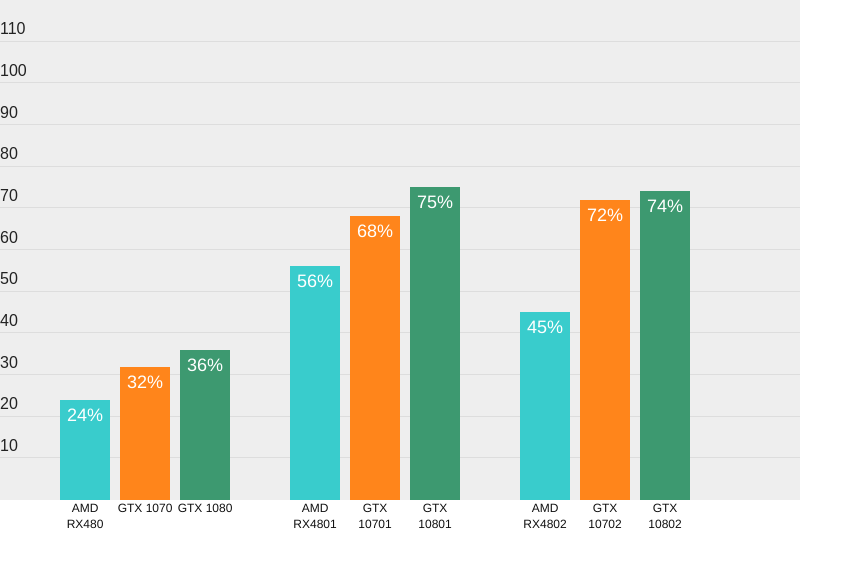
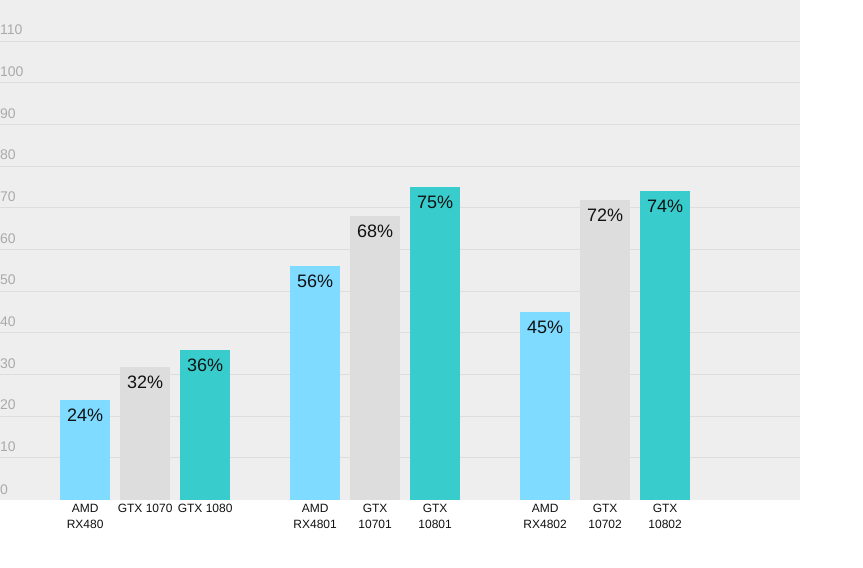
Before and after one commit to regislutter/graphacss, a website: page src/index.html in a window 1280 px wide. Shown: the whole page, without its empty margins (0-863 px from the left). Drawn offline with Linux system fonts and the light colour scheme; files that its build step writes are made by us from their sources.

Commit message:
Display first step + automatic YIQ contrast

```diff
--- a/src/index.html
+++ b/src/index.html
@@ -22,6 +22,7 @@
 
         <div class="test graphacss">
             <div class="graphacss__steps">
+                <div class="graphacss__steps_step"></div>
                 <div class="graphacss__steps_step"></div>
                 <div class="graphacss__steps_step"></div>
                 <div class="graphacss__steps_step"></div>
--- a/src/sass/app.scss
+++ b/src/sass/app.scss
@@ -1,3 +1,6 @@
+// Libraries
+@import 'yiq';
+
 // Design
 @import 'variables';
 @import 'mixins';
--- a/src/sass/graphacss.scss
+++ b/src/sass/graphacss.scss
@@ -5,8 +5,13 @@
 // Values for your chart
 $values: (AMD RX480: 24, GTX 1070: 32, GTX 1080: 36, AMD RX4801: 56, GTX 10701: 68, GTX 10801: 75, AMD RX4802: 45, GTX 10702: 72, GTX 10802: 74);
 
-// Color for the bars (repeat automatically)
-$barColors: ($teal, $orange, $olive);
+// Color scheme for the bars (repeat automatically)
+$sunset: ($teal, $orange, $yellow);
+$winteriscoming: ($aqua, $silver, $teal);
+$rgb: ($red, $green, $blue);
+$pumpkin: ($teal, $orange, $olive);
+// Color for the bars
+$barColors: $winteriscoming;
 
 /* ==========================================================================
    Graphacss parameters
@@ -26,7 +31,9 @@
 // Colors
 $graphicBackground: #EEE; // Background of the chart
 $barColor: $blue; // Color of the bars
-$valueColor: #FFF; // Text color for the bar's value
+$valueColorDefault: #FFF; // Default text color for the bar's value (used if you do not set contrast dark and light values)
+$valueColorDark: $black; // Color used to contrast with light background (YIQ contrast)
+$valueColorLight: #FFF; // Color used to contrast with dark background (YIQ contrast)
 $labelColor: $black; // Text color for the bar's label
 
 // Chart sizes
@@ -40,6 +47,10 @@
 $valueMax: 120; // Maximum value of the chart
 $legendGap: 10; // Gap between the values in the legend
 $legendPosition: 'left'; // <$legendPosition> : [left | right] - Display the legend on the left or right
+$legendFontFamily: $defaultFont;
+$legendFontSize: 14;
+$legendLineHeight: 16;
+$legendColor: $gray;
 $backgroundLinesColor: $silver; // Color for the lines in the background
 $showBackgroundLines: true; // <$showBackgroundLines> : [bool] - Show the line inside the entire chart
 
@@ -106,20 +117,27 @@
                 }
                 bottom: 0;
 
-                &:nth-child(0) {
+                &:before {
+                    font-family: $legendFontFamily;
+                    font-size: to-length($legendFontSize, $unitsFont);
+                    line-height: to-length($legendLineHeight, $unitsFont);
+                    color: $legendColor;
+                }
+
+                &:nth-child(1):before {
                     content: "#{$valueMin}";
                 }
 
-                @for $i from 0 through $numberStep {
+                @for $i from 2 through $numberStep {
                     &:nth-child(#{$i}) {
-                        bottom: to-length($i*$spaceStep, $units);
+                        bottom: to-length(($i - 1)*$spaceStep, $units);
                         @if($showBackgroundLines){
                             width: 100%;
                         }
                         border-bottom: 1px solid $backgroundLinesColor;
 
                         &:before {
-                            content: "#{$i*$legendGap}";
+                            content: "#{($i - 1)*$legendGap}";
                         }
                     }
                 }
@@ -154,10 +172,11 @@
                             animation: fadeIn $animationSpeed ease-in-out forwards;
                         }
 
-
+                        $barColorSwitch: false;
                         @if (length($barColors) > 0) {
                             $listIndex: (1-$nbBar)%length($barColors);
-                            background-color: nth($barColors, $listIndex+1);
+                            $barColorSwitch: nth($barColors, $listIndex+1);
+                            background-color: $barColorSwitch;
                         }
 
                         @if ($displayValues) {
@@ -177,7 +196,20 @@
                                     width: to-length($barWidth, $units);
                                 }
 
-                                color: $valueColor;
+                                @if (length($barColors) == 0) {
+                                    background-color: $barColor;
+                                }
+                                @if ($barColorSwitch) {
+                                    // TODO if outside, contrast with chart background
+                                    @if($valueColorDark and $valueColorLight){
+                                        color: yiq-contrast-color($barColorSwitch, $valueColorDark, $valueColorLight);
+                                    } @else {
+                                        color: yiq-contrast-color($barColorSwitch);
+                                    }
+                                } @else {
+                                    color: $valueColorDefault;
+                                }
+
                                 font-family: $valueFontFamily;
                                 font-size: to-length($valueFontSize, $unitsFont);
                                 line-height: to-length($valueLineHeight, $unitsFont);
--- /dev/null
+++ b/src/sass/partials/_vars.scss
@@ -0,0 +1,15 @@
+/// The color to use when a light color is being tested
+/// @type Color
+$yiq-contrasted-dark-default: #000 !default;
+
+/// The color to use when a dark color is being tested
+/// @type Color
+$yiq-contrasted-light-default: #fff !default;
+
+/// The YIQ lightness value that $base should be tested against. Acceptable values are between 0 & 255.
+/// @type Number
+$yiq-contrasted-threshold: 128 !default;
+
+/// Output information about colors being tested
+/// @type Boolean
+$yiq-debug: false !default;
--- /dev/null
+++ b/src/sass/partials/_yiq.scss
@@ -0,0 +1,50 @@
+/// Determines whether a given color is light or dark.
+/// The YIQ color space function gives weights each RGB value according to how sensitive they are to human eyesight.
+/// @param {Color} $color - The color to test
+/// @param {Number} $threshold [$yiq-contrasted-threshold] - The YIQ lightness value that $color should be tested against. Acceptable values are between 0 & 255.
+/// @returns {Boolean}
+@function yiq-is-light(
+  $color,
+  $threshold: $yiq-contrasted-threshold
+) {
+  $red: red($color);
+  $green: green($color);
+  $blue: blue($color);
+
+  $yiq: (($red*299)+($green*587)+($blue*114))/1000;
+
+  @if $yiq-debug { @debug $yiq, $threshold; }
+
+  @return if($yiq >= $threshold, true, false);
+}
+
+/// Returns a light or dark color to ensure proper contrast
+/// @param {Color} $base - The color to be tested
+/// @param {Color} $dark - The color to return if $base is light
+/// @param {Color} $light - The color to return if $base is dark
+/// @param {Number} $threshold [$yiq-contrasted-threshold] - The YIQ lightness value that $base should be tested against. Acceptable values are between 0 & 255.
+/// @returns {Color} - $dark if $base is light, $light is $base if dark
+@function yiq-contrast-color(
+  $base,
+  $dark: $yiq-contrasted-dark-default,
+  $light: $yiq-contrasted-light-default,
+  $threshold: $yiq-contrasted-threshold
+) {
+  @return if(yiq-is-light($base, $threshold), $dark, $light);
+}
+
+/// Sets the specified background color and calculates a dark or light contrasted text color
+/// @param {Color} $base - The color to be tested
+/// @param {Color} $dark - The color to return if $base is light
+/// @param {Color} $light - The color to return if $base is dark
+/// @param {Number} $threshold [$yiq-contrasted-threshold] - The YIQ lightness value that $base should be tested against. Acceptable values are between 0 & 255.
+/// @outputs a background-color/text color combination with proper contrasting
+@mixin yiq-contrasted(
+  $background-color,
+  $dark: $yiq-contrasted-dark-default,
+  $light: $yiq-contrasted-light-default,
+  $threshold: $yiq-contrasted-threshold
+) {
+  background-color: $background-color;
+  color: yiq-contrast-color($background-color, $dark, $light, $threshold);
+}
--- /dev/null
+++ b/src/sass/yiq.scss
@@ -0,0 +1,2 @@
+@import "partials/_vars.scss";
+@import "partials/_yiq.scss";
```
Also changed, not shown: src/css/app.css.
